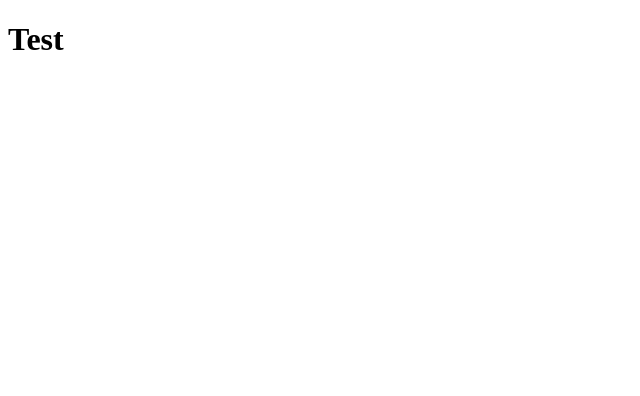
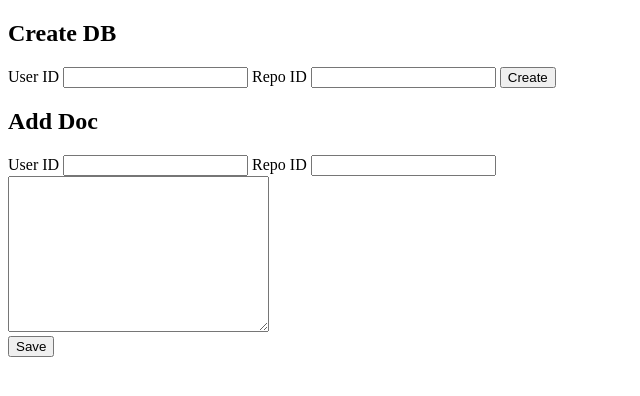
Before and after one commit to repohoarder/note.boostio.co, a website: page public/index.html in a window 1280 px wide. Shown: the whole page, without its empty margins (0-640 px from the left). Drawn offline with Linux system fonts and the light colour scheme.

Commit message:
bad testpage

```diff
--- a/api/db.ts
+++ b/api/db.ts
@@ -21,7 +21,10 @@ app.use("/db/:dbname", async (req, res, next) =>{
 
 app.use("/db", ExpressPouch(PouchDB))
 
+// PROXY TO /db/:uniqueName route, otherwise either all DBs will be named db OR requires an extra
+// route param (/api/:user/storages/:repo/db/:dbname)
 export default async (request: NowRequest, response: NowResponse) => {
+  // needs more null checks
   const [ url, query ] = request.url != null ? request.url.split("?") : ["",""]
   const { boostId, repoId } = querystring.parse(query)
   const split = url.split("db")
--- a/public/index.html
+++ b/public/index.html
@@ -8,6 +8,61 @@
     <script src="https://cdn.jsdelivr.net/npm/pouchdb@7.1.1/dist/pouchdb.min.js"></script>
 </head>
 <body>
-    <h1>Test</h1>
+    <div>
+        <h2>Create DB</h1>
+        <label>User ID <input name="create_user" /></label>
+        <label>Repo ID <input name="create_repo" /></label>
+        <button onclick="create_db()" id="create_button">Create</button>
+    </div>
+    <div>
+        <h2>Add Doc</h1>
+        <label>User ID <input name="user" /></label>
+        <label>Repo ID <input name="repo" /></label>
+        <br>
+        <textarea name="body" id="" cols="30" rows="10"></textarea>
+        <br>
+        <button onclick="doc_put()" id="create_button">Save</button>
+    </div>
+    <div>
+        <pre id="info"></pre>
+    </div>
+    <script>
+        function create_db() {
+            const uid = document.querySelector("[name=create_user]").value
+            const rid = document.querySelector("[name=create_repo]").value
+
+            fetch(`/api/users/${uid}/storages`, {
+                method: "POST",
+                headers: {
+                    'Content-Type': 'application/json',
+                },
+                body: JSON.stringify({
+                    userId: uid,
+                    repoId: rid
+                })
+            })
+            .then(r =>  r.json())
+            .then(r => alert(r))
+        }
+
+        function doc_put() {
+            const uid = document.querySelector("[name=user]").value
+            const rid = document.querySelector("[name=repo]").value
+            const body = document.querySelector("[name=body]").value
+
+            const db = new PouchDB(`${window.location.protocol}//${window.location.host}/api/users/${uid}/storages/${rid}/db`)
+
+            db.put({
+                _id: new Date().toISOString(),
+                body: body
+            })
+            .then(() => alert("Created"))
+            .catch(() => alert("Failed"))
+
+            db.info().then(info => console.log(info))
+        }
+
+
+    </script>
 </body>
 </html>
```
Also changed, not shown: readme.md.
